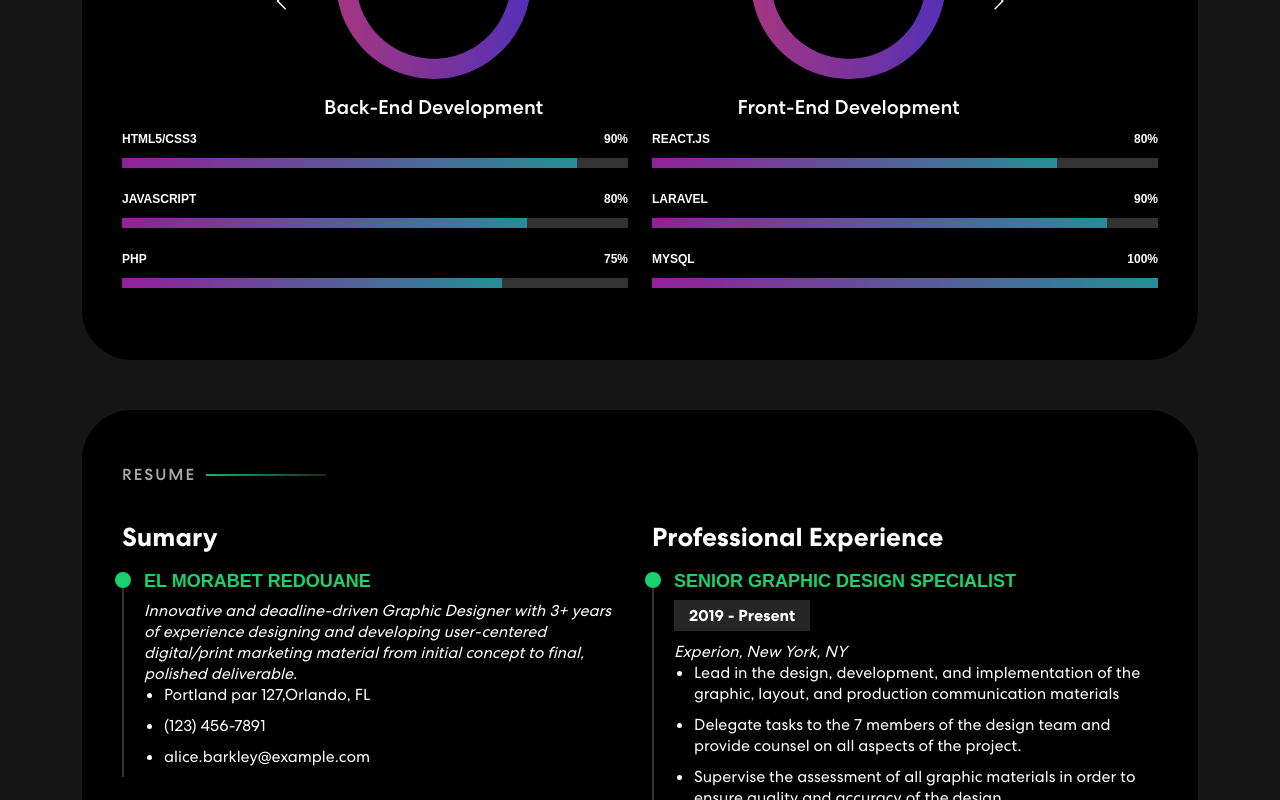
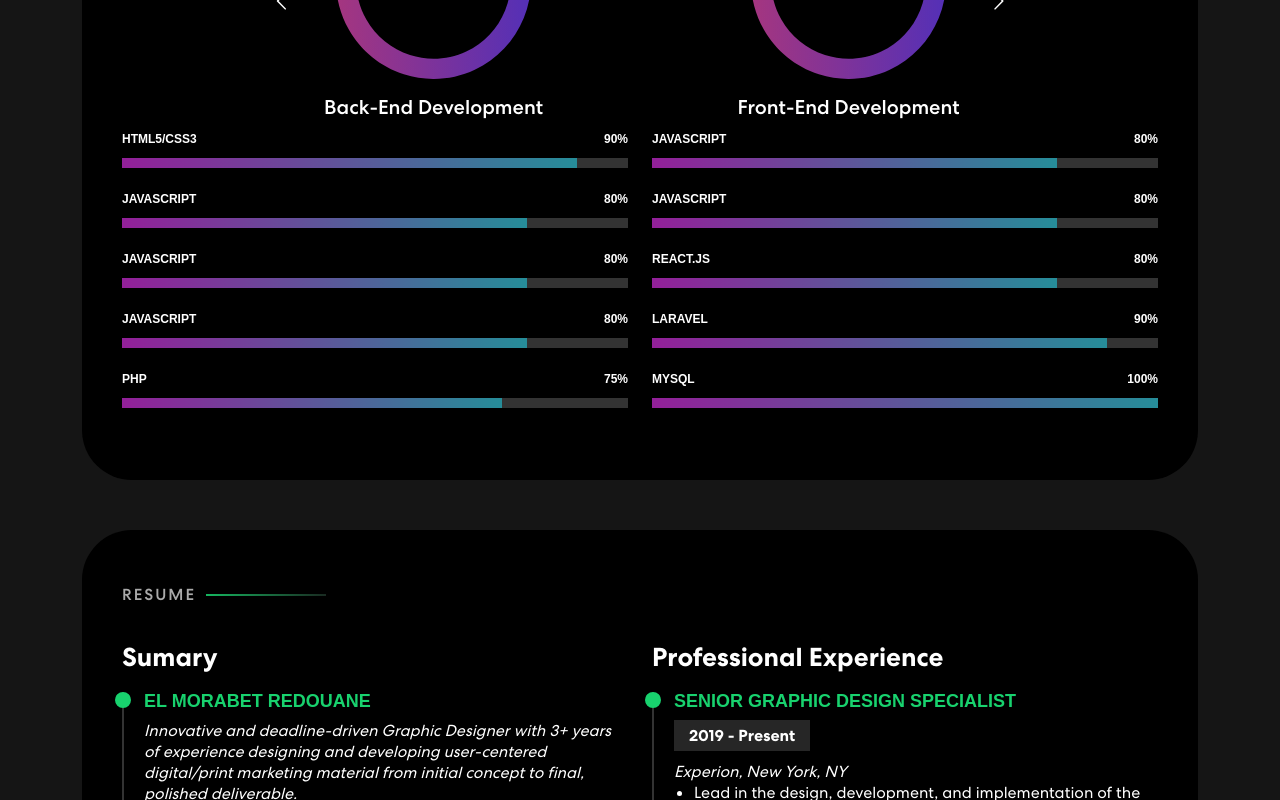
Before and after one commit to reduno96/myport, a React (Create React App) app: page / in a window 1280 px wide. Shown: the part 1540-2340 px from the top of the page. Built offline with nearby package versions, Linux system fonts and the light colour scheme.

Commit message:
Modification

```diff
--- a/src/components/Resume.js
+++ b/src/components/Resume.js
@@ -1,5 +1,5 @@
-import { Container, Row, Col } from "react-bootstrap";
-
+import { Container } from "react-bootstrap";
+import ExamplePdf from "../assets/img/1684749108169.pdf";
 export const Resume = () => {
   return (
     <section className="resume" id="resume">
@@ -114,10 +114,16 @@ export const Resume = () => {
                 <p></p>
               </div>
             </div>
-
-            <button class="button-connect">
-              <span>Click To Download </span>
-            </button>
+            <a
+              href={ExamplePdf}
+              download="Example-PDF-document"
+              target="_blank"
+              rel="noreferrer"
+            >
+              <button class="button-connect">
+                <span>Click To Download </span>
+              </button>
+            </a>
           </div>
         </div>
       </Container>
--- a/src/components/Skills.js
+++ b/src/components/Skills.js
@@ -95,6 +95,36 @@ export const Skills = () => {
                   ></div>
                 </div>
               </div>
+              <div className="progress">
+                <span className="skill">
+                  JavaScript <i className="val">80%</i>
+                </span>
+                <div className="progress-bar-wrap">
+                  <div
+                    className="progress-bar"
+                    role="progressbar"
+                    aria-valuenow="90"
+                    aria-valuemin="0"
+                    aria-valuemax="100"
+                    style={{ width: "80%" }}
+                  ></div>
+                </div>
+              </div>
+              <div className="progress">
+                <span className="skill">
+                  JavaScript <i className="val">80%</i>
+                </span>
+                <div className="progress-bar-wrap">
+                  <div
+                    className="progress-bar"
+                    role="progressbar"
+                    aria-valuenow="90"
+                    aria-valuemin="0"
+                    aria-valuemax="100"
+                    style={{ width: "80%" }}
+                  ></div>
+                </div>
+              </div>
 
               <div className="progress">
                 <span className="skill">
@@ -113,6 +143,36 @@ export const Skills = () => {
               </div>
             </Col>
             <Col xl={6}>
+              <div className="progress">
+                <span className="skill">
+                  JavaScript <i className="val">80%</i>
+                </span>
+                <div className="progress-bar-wrap">
+                  <div
+                    className="progress-bar"
+                    role="progressbar"
+                    aria-valuenow="90"
+                    aria-valuemin="0"
+                    aria-valuemax="100"
+                    style={{ width: "80%" }}
+                  ></div>
+                </div>
+              </div>
+              <div className="progress">
+                <span className="skill">
+                  JavaScript <i className="val">80%</i>
+                </span>
+                <div className="progress-bar-wrap">
+                  <div
+                    className="progress-bar"
+                    role="progressbar"
+                    aria-valuenow="90"
+                    aria-valuemin="0"
+                    aria-valuemax="100"
+                    style={{ width: "80%" }}
+                  ></div>
+                </div>
+              </div>
               <div className="progress">
                 <span className="skill">
                   React.js <i className="val">80%</i>
```
